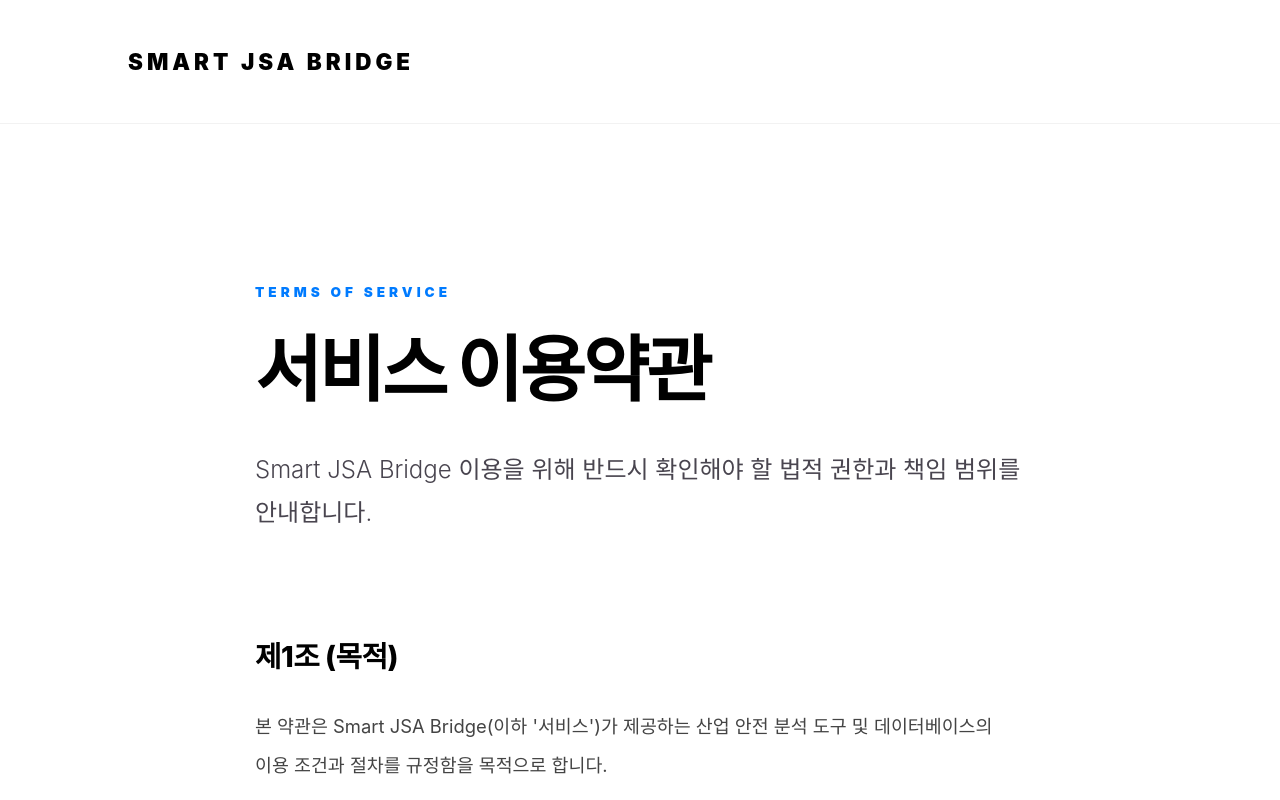
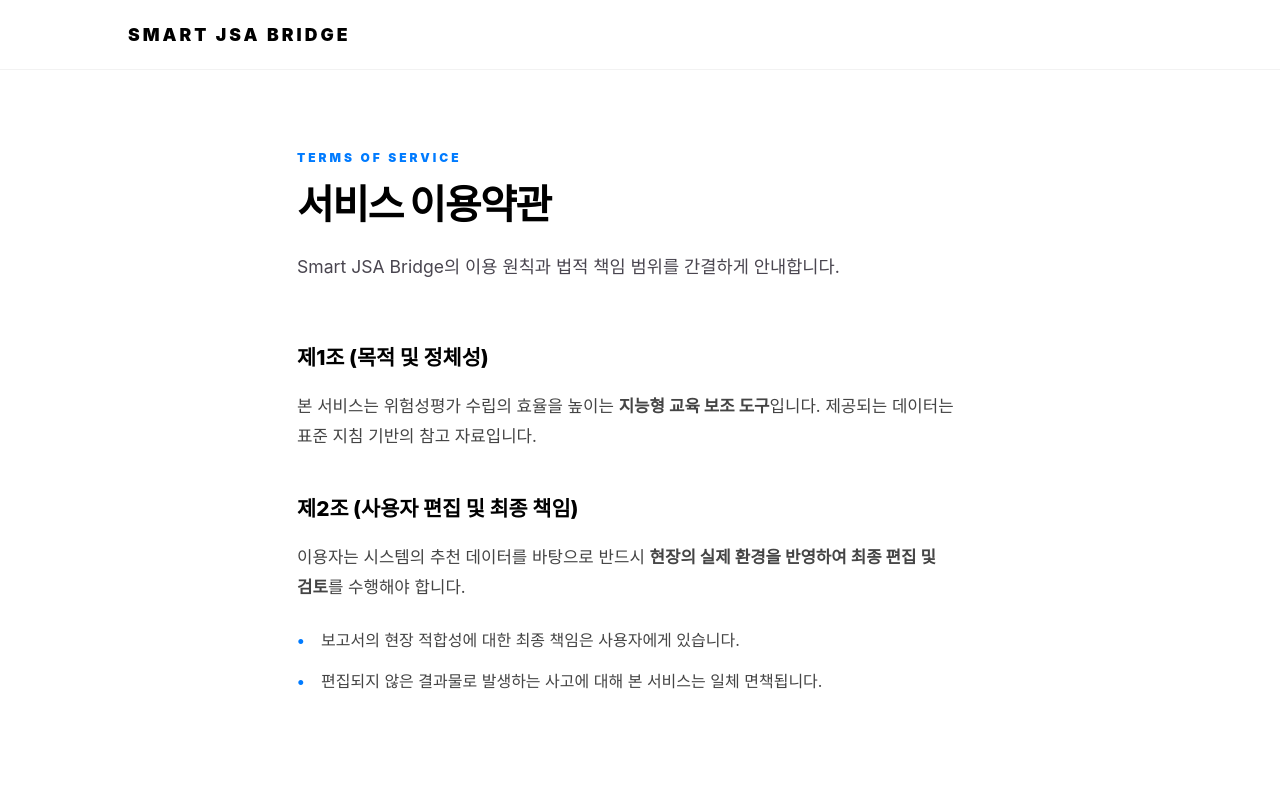
Before and after one commit to hanghanghu716-dotcom/smart-jsa-bridge, a React (Vite) app: page /terms in a window 1280 px wide. Shown: the top 800 px of the page. Built offline with nearby package versions, Linux system fonts and the light colour scheme; a web font is replaced by a local one.

Commit message:
Add files via upload

```diff
--- a/src/pages/About.jsx
+++ b/src/pages/About.jsx
@@ -13,20 +13,13 @@ export default function About() {
         <div style={styles.container}>
           <span style={styles.tag}>ABOUT US</span>
           <h2 style={styles.heading}>데이터로 잇는 안전,<br />사람을 지키는 기술</h2>
-          <p style={styles.subHeading}>현장의 경험과 지능형 데이터를 연결하여 무재해 사업장의 미래를 설계합니다.</p>
 
           <div style={styles.articleSection}>
-            <h3 style={styles.articleH3}>Bridging the Safety Gap</h3>
-            <p style={styles.articleP}>산업 현장의 안전은 단순한 기록이 아닌, 치열한 분석과 예방에서 시작됩니다. Smart JSA Bridge는 관리자가 행정적인 번거로움에서 벗어나, <strong>본질적인 위험을 발굴하고 제거하는 데 집중할 수 있도록 돕는 기술적 교량(Bridge)</strong>이 되고자 합니다.</p>
-
-            <h3 style={styles.articleH3}>Core Intelligence</h3>
-            <p style={styles.articleP}>우리는 화기, 고소, 밀폐 등 고위험 공정의 시나리오를 분석하여 유의미한 안전 지표를 제공합니다. 지능형 검색 엔진은 사용자가 입력한 단 한 줄의 작업 내용에서도 숨겨진 위험의 실마리를 찾아내며, 이를 통해 현장의 안전 사각지대를 최소화합니다.</p>
-
-            <h3 style={styles.articleH3}>Safety Partnership</h3>
-            <p style={styles.articleP}>기술은 사람을 보조할 때 가장 큰 가치를 갖습니다. Smart JSA Bridge는 단순한 자동화 툴이 아닌, 관리자의 전문적인 판단을 지원하는 <strong>지능형 파트너</strong>로서 안전 문화를 선도하겠습니다.</p>
+            <p style={styles.articleP}>Smart JSA Bridge는 관리자가 단순 서류 작업의 부담을 덜고, <strong>본질적인 현장 위험 발굴에만 집중할 수 있는 기술적 교량</strong>이 되고자 합니다.</p>
+            <p style={styles.articleP}>9대 고위험 작업군을 비롯한 수많은 분석 시나리오를 바탕으로 지능형 위험 식별 환경을 제공하여, 무재해 현장을 향한 가장 빠른 경로를 제시합니다.</p>
           </div>
 
-          <div style={styles.heroImgContainer}>
+          <div style={styles.imgContainer}>
              <div style={{...styles.heroImg, backgroundImage: 'url(/images/image6.jpg)'}} />
           </div>
         </div>
@@ -38,42 +31,41 @@ export default function About() {
 }
 
 const styles = {
-  /* 레이아웃 */
+  /* 레이아웃: 여백 압축 */
   wrapper: { backgroundColor: '#fff', color: '#1c1b1f', minHeight: '100vh', display: 'flex', flexDirection: 'column' },
-  header: { padding: '3rem 10%', borderBottom: '1px solid #f2f2f2' },
-  logo: { fontSize: '1.4rem', fontWeight: '900', letterSpacing: '4px', textTransform: 'uppercase', color: '#000', cursor: 'pointer' },
+  header: { padding: '1.5rem 10%', borderBottom: '1px solid #f2f2f2' },
+  logo: { fontSize: '1.1rem', fontWeight: '900', letterSpacing: '3px', textTransform: 'uppercase', color: '#000', cursor: 'pointer' },
 
-  /* 콘텐츠 섹션 (수직 공간 대폭 확보) */
-  contentSection: { padding: '160px 0', flex: 1 },
-  container: { maxWidth: '850px', margin: '0 auto', padding: '0 40px' },
+  /* 콘텐츠 섹션: 상하 패딩을 80px로 대폭 축소 (기존 160px) */
+  contentSection: { padding: '80px 0', flex: 1 },
+  container: { maxWidth: '750px', margin: '0 auto', padding: '0 32px' },
 
-  /* 타이포그래피 (NEOM 스타일 볼드 & 라지 폰트) */
-  tag: { color: '#007bff', fontWeight: '900', fontSize: '0.85rem', letterSpacing: '4px', textTransform: 'uppercase', marginBottom: '32px', display: 'block' },
-  heading: { fontSize: '4.5rem', fontWeight: '900', marginBottom: '40px', letterSpacing: '-3px', lineHeight: '1.05', wordBreak: 'keep-all', color: '#000' },
-  subHeading: { fontSize: '1.5rem', lineHeight: '1.8', color: '#49454f', marginBottom: '100px', fontWeight: '300', wordBreak: 'keep-all' },
+  /* 타이포그래피: 크기 축소 및 가독성 유지 */
+  tag: { color: '#007bff', fontWeight: '900', fontSize: '0.75rem', letterSpacing: '3px', marginBottom: '16px', display: 'block' },
+  heading: { fontSize: '2.5rem', fontWeight: '900', marginBottom: '24px', letterSpacing: '-1.5px', lineHeight: '1.2', wordBreak: 'keep-all', color: '#000' },
+  subHeading: { fontSize: '1.1rem', lineHeight: '1.6', color: '#49454f', marginBottom: '60px', wordBreak: 'keep-all' },
 
-  /* 아티클 본문 (조잡함을 제거하는 여백 설계) */
-  articleSection: { marginBottom: '120px' },
-  articleH3: { fontSize: '1.8rem', fontWeight: '800', marginTop: '80px', marginBottom: '32px', color: '#000', letterSpacing: '-0.5px' },
-  articleP: { fontSize: '1.15rem', lineHeight: '2.1', color: '#444', marginBottom: '32px', wordBreak: 'keep-all' },
+  /* 본문 영역: 오밀조밀함을 방지하는 최적 간격 */
+  articleSection: { marginBottom: '60px' },
+  articleH3: { fontSize: '1.3rem', fontWeight: '800', marginTop: '40px', marginBottom: '20px', color: '#000' },
+  articleP: { fontSize: '1.05rem', lineHeight: '1.8', color: '#444', marginBottom: '24px', wordBreak: 'keep-all' },
 
-  /* 리스트 스타일 (불렛 간 간격 대폭 확장) */
-  listWrapper: { paddingLeft: '0', marginBottom: '48px', listStyleType: 'none' },
+  /* 리스트: 수직 간격을 12px로 정돈 (기존 28px) */
+  listWrapper: { paddingLeft: '0', marginBottom: '32px', listStyleType: 'none' },
   listItem: {
     position: 'relative',
-    fontSize: '1.1rem',
-    lineHeight: '2.0',
+    fontSize: '1rem',
+    lineHeight: '1.8',
     color: '#444',
-    marginBottom: '24px',
+    marginBottom: '12px',
     wordBreak: 'keep-all',
-    paddingLeft: '28px'
+    paddingLeft: '24px'
   },
   listBullet: { position: 'absolute', left: 0, color: '#007bff', fontWeight: 'bold' },
 
-  /* 시각 요소 */
-  heroImgContainer: { marginTop: '80px' },
-  heroImg: { width: '100%', height: '550px', backgroundSize: 'cover', backgroundPosition: 'center', borderRadius: '32px', boxShadow: '0 40px 80px rgba(0,0,0,0.05)' },
+  /* 시각 요소: 이미지 크기 축소 */
+  imgContainer: { marginTop: '40px' },
+  heroImg: { width: '100%', height: '350px', backgroundSize: 'cover', backgroundPosition: 'center', borderRadius: '16px' },
 
-  /* 푸터 */
-  footer: { padding: '100px 0', backgroundColor: '#1c1b1f', color: '#777', textAlign: 'center', fontSize: '0.9rem', letterSpacing: '1px' }
+  footer: { padding: '60px 0', backgroundColor: '#1c1b1f', color: '#666', textAlign: 'center', fontSize: '0.85rem' }
 };
--- a/src/pages/Terms.jsx
+++ b/src/pages/Terms.jsx
@@ -13,24 +13,18 @@ export default function Terms() {
         <div style={styles.container}>
           <span style={styles.tag}>TERMS OF SERVICE</span>
           <h2 style={styles.heading}>서비스 이용약관</h2>
-          <p style={styles.subHeading}>Smart JSA Bridge 이용을 위해 반드시 확인해야 할 법적 권한과 책임 범위를 안내합니다.</p>
+          <p style={styles.subHeading}>Smart JSA Bridge의 이용 원칙과 법적 책임 범위를 간결하게 안내합니다.</p>
 
           <div style={styles.articleSection}>
-            <h3 style={styles.articleH3}>제1조 (목적)</h3>
-            <p style={styles.articleP}>본 약관은 Smart JSA Bridge(이하 '서비스')가 제공하는 산업 안전 분석 도구 및 데이터베이스의 이용 조건과 절차를 규정함을 목적으로 합니다.</p>
+            <h3 style={styles.articleH3}>제1조 (목적 및 정체성)</h3>
+            <p style={styles.articleP}>본 서비스는 위험성평가 수립의 효율을 높이는 <strong>지능형 교육 보조 도구</strong>입니다. 제공되는 데이터는 표준 지침 기반의 참고 자료입니다.</p>
 
-            <h3 style={styles.articleH3}>제2조 (서비스의 본질 및 한계)</h3>
-            <p style={styles.articleP}>본 서비스는 산업안전보건법 제36조에 따른 위험성평가 수립을 보조하는 <strong>'지능형 교육 및 편의 도구'</strong>입니다. 서비스에서 제안하는 유해위험요인 및 감소대책은 표준 지침을 기반으로 한 <strong>참고용 데이터</strong>이며, 현장의 모든 특수 환경을 대변하지 않습니다.</p>
-
-            <h3 style={styles.articleH3}>제3조 (이용자의 의무와 법적 책임)</h3>
-            <p style={styles.articleP}>이용자는 본 서비스가 제공한 추천 데이터를 바탕으로, 반드시 <strong>당사 사업장의 실제 작업 환경과 설비 상태를 반영하여 최종적인 편집 및 검토</strong>를 수행해야 합니다.</p>
+            <h3 style={styles.articleH3}>제2조 (사용자 편집 및 최종 책임)</h3>
+            <p style={styles.articleP}>이용자는 시스템의 추천 데이터를 바탕으로 반드시 <strong>현장의 실제 환경을 반영하여 최종 편집 및 검토</strong>를 수행해야 합니다.</p>
             <ul style={styles.listWrapper}>
-              <li style={styles.listItem}><span style={styles.listBullet}>•</span> 이용자는 생성된 보고서의 무결성을 확인할 책임이 있습니다.</li>
-              <li style={styles.listItem}><span style={styles.listBullet}>•</span> 편집되지 않은 데이터의 사용으로 인해 발생하는 사고나 법적 분쟁에 대해 본 서비스는 일체의 책임을 지지 않습니다.</li>
+              <li style={styles.listItem}><span style={styles.listBullet}>•</span> 보고서의 현장 적합성에 대한 최종 책임은 사용자에게 있습니다.</li>
+              <li style={styles.listItem}><span style={styles.listBullet}>•</span> 편집되지 않은 결과물로 발생하는 사고에 대해 본 서비스는 일체 면책됩니다.</li>
             </ul>
-
-            <h3 style={styles.articleH3}>제4조 (지식재산권)</h3>
-            <p style={styles.articleP}>서비스 내의 분석 알고리즘, 위험 데이터베이스 및 UI 디자인에 대한 권리는 Smart JSA Bridge와 창작자 yizuno에게 귀속됩니다.</p>
           </div>
         </div>
       </section>
@@ -41,42 +35,41 @@ export default function Terms() {
 }
 
 const styles = {
-  /* 레이아웃 */
+  /* 레이아웃: 여백 압축 */
   wrapper: { backgroundColor: '#fff', color: '#1c1b1f', minHeight: '100vh', display: 'flex', flexDirection: 'column' },
-  header: { padding: '3rem 10%', borderBottom: '1px solid #f2f2f2' },
-  logo: { fontSize: '1.4rem', fontWeight: '900', letterSpacing: '4px', textTransform: 'uppercase', color: '#000', cursor: 'pointer' },
+  header: { padding: '1.5rem 10%', borderBottom: '1px solid #f2f2f2' },
+  logo: { fontSize: '1.1rem', fontWeight: '900', letterSpacing: '3px', textTransform: 'uppercase', color: '#000', cursor: 'pointer' },
 
-  /* 콘텐츠 섹션 (수직 공간 대폭 확보) */
-  contentSection: { padding: '160px 0', flex: 1 },
-  container: { maxWidth: '850px', margin: '0 auto', padding: '0 40px' },
+  /* 콘텐츠 섹션: 상하 패딩을 80px로 대폭 축소 (기존 160px) */
+  contentSection: { padding: '80px 0', flex: 1 },
+  container: { maxWidth: '750px', margin: '0 auto', padding: '0 32px' },
 
-  /* 타이포그래피 (NEOM 스타일 볼드 & 라지 폰트) */
-  tag: { color: '#007bff', fontWeight: '900', fontSize: '0.85rem', letterSpacing: '4px', textTransform: 'uppercase', marginBottom: '32px', display: 'block' },
-  heading: { fontSize: '4.5rem', fontWeight: '900', marginBottom: '40px', letterSpacing: '-3px', lineHeight: '1.05', wordBreak: 'keep-all', color: '#000' },
-  subHeading: { fontSize: '1.5rem', lineHeight: '1.8', color: '#49454f', marginBottom: '100px', fontWeight: '300', wordBreak: 'keep-all' },
+  /* 타이포그래피: 크기 축소 및 가독성 유지 */
+  tag: { color: '#007bff', fontWeight: '900', fontSize: '0.75rem', letterSpacing: '3px', marginBottom: '16px', display: 'block' },
+  heading: { fontSize: '2.5rem', fontWeight: '900', marginBottom: '24px', letterSpacing: '-1.5px', lineHeight: '1.2', wordBreak: 'keep-all', color: '#000' },
+  subHeading: { fontSize: '1.1rem', lineHeight: '1.6', color: '#49454f', marginBottom: '60px', wordBreak: 'keep-all' },
 
-  /* 아티클 본문 (조잡함을 제거하는 여백 설계) */
-  articleSection: { marginBottom: '120px' },
-  articleH3: { fontSize: '1.8rem', fontWeight: '800', marginTop: '80px', marginBottom: '32px', color: '#000', letterSpacing: '-0.5px' },
-  articleP: { fontSize: '1.15rem', lineHeight: '2.1', color: '#444', marginBottom: '32px', wordBreak: 'keep-all' },
+  /* 본문 영역: 오밀조밀함을 방지하는 최적 간격 */
+  articleSection: { marginBottom: '60px' },
+  articleH3: { fontSize: '1.3rem', fontWeight: '800', marginTop: '40px', marginBottom: '20px', color: '#000' },
+  articleP: { fontSize: '1.05rem', lineHeight: '1.8', color: '#444', marginBottom: '24px', wordBreak: 'keep-all' },
 
-  /* 리스트 스타일 (불렛 간 간격 대폭 확장) */
-  listWrapper: { paddingLeft: '0', marginBottom: '48px', listStyleType: 'none' },
+  /* 리스트: 수직 간격을 12px로 정돈 (기존 28px) */
+  listWrapper: { paddingLeft: '0', marginBottom: '32px', listStyleType: 'none' },
   listItem: {
     position: 'relative',
-    fontSize: '1.1rem',
-    lineHeight: '2.0',
+    fontSize: '1rem',
+    lineHeight: '1.8',
     color: '#444',
-    marginBottom: '24px',
+    marginBottom: '12px',
     wordBreak: 'keep-all',
-    paddingLeft: '28px'
+    paddingLeft: '24px'
   },
   listBullet: { position: 'absolute', left: 0, color: '#007bff', fontWeight: 'bold' },
 
-  /* 시각 요소 */
-  heroImgContainer: { marginTop: '80px' },
-  heroImg: { width: '100%', height: '550px', backgroundSize: 'cover', backgroundPosition: 'center', borderRadius: '32px', boxShadow: '0 40px 80px rgba(0,0,0,0.05)' },
+  /* 시각 요소: 이미지 크기 축소 */
+  imgContainer: { marginTop: '40px' },
+  heroImg: { width: '100%', height: '350px', backgroundSize: 'cover', backgroundPosition: 'center', borderRadius: '16px' },
 
-  /* 푸터 */
-  footer: { padding: '100px 0', backgroundColor: '#1c1b1f', color: '#777', textAlign: 'center', fontSize: '0.9rem', letterSpacing: '1px' }
+  footer: { padding: '60px 0', backgroundColor: '#1c1b1f', color: '#666', textAlign: 'center', fontSize: '0.85rem' }
 };
```
